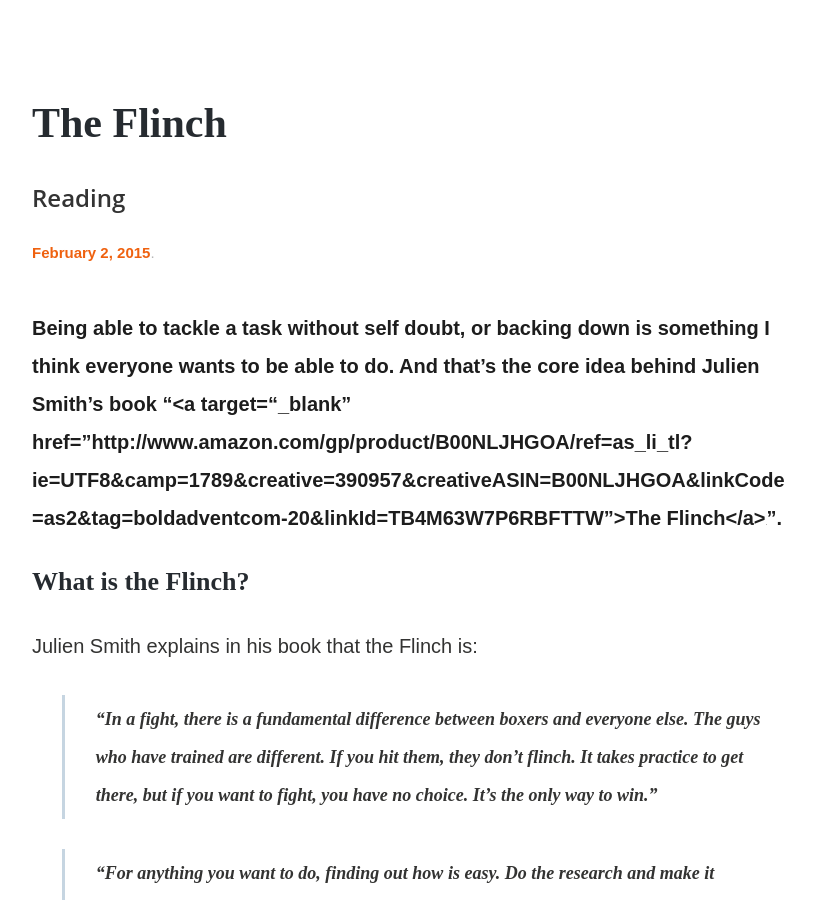
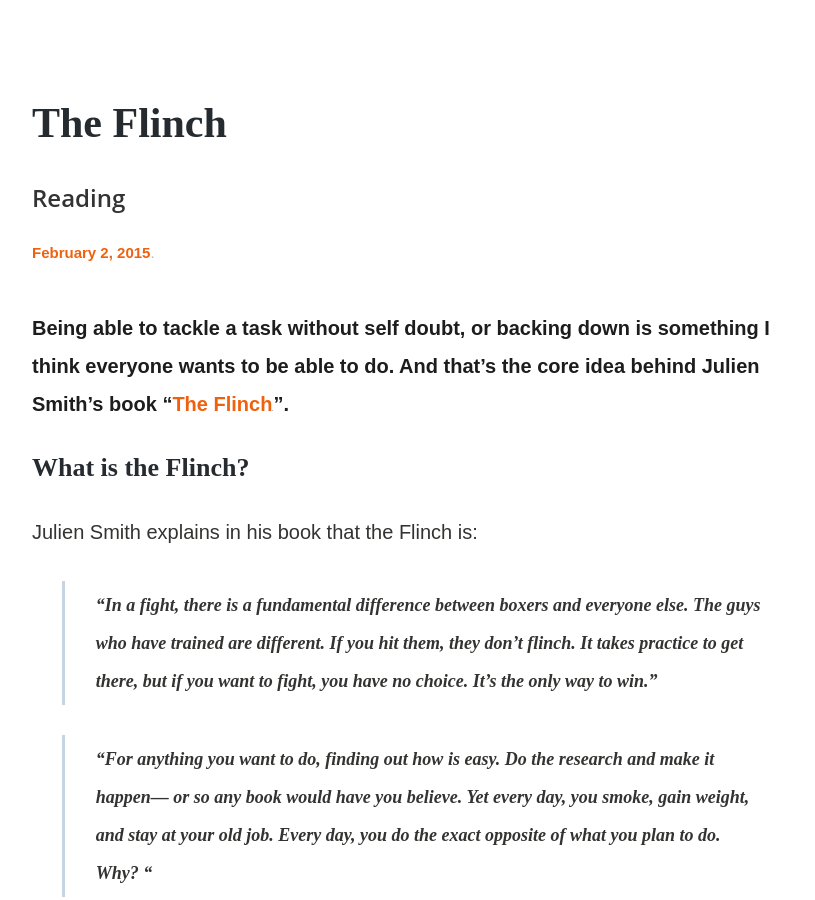
Before and after one commit to devbymike/mk3y.com, a Jekyll site: the page built from _posts/2015-02-02-julien-smith-the-flinch-book-review.md, in a window 1280 px wide and 900 px high. Shown: the whole window, without its empty margins (228-1043 px from the left). Built offline with Jekyll 4.4.1, drawn with Linux system fonts in a browser that asks for light colours; nearby versions of some CDN libraries; some of the changed text lies outside the part shown.

Commit message:
fixed broken links

```diff
--- a/_posts/2015-02-02-julien-smith-the-flinch-book-review.md
+++ b/_posts/2015-02-02-julien-smith-the-flinch-book-review.md
@@ -12,7 +12,7 @@
 
 ---
 
-Being able to tackle a task without self doubt, or backing down is something I think everyone wants to be able to do. And that’s the core idea behind Julien Smith’s book “<a target=“_blank” href="http://www.amazon.com/gp/product/B00NLJHGOA/ref=as_li_tl?ie=UTF8&camp=1789&creative=390957&creativeASIN=B00NLJHGOA&linkCode=as2&tag=boldadventcom-20&linkId=TB4M63W7P6RBFTTW">The Flinch</a><img src="http://ir-na.amazon-adsystem.com/e/ir?t=boldadventcom-20&l=as2&o=1&a=B00NLJHGOA" width="1" height="1" border="0" alt="" style="border:none !important; margin:0px !important;" />”.
+Being able to tackle a task without self doubt, or backing down is something I think everyone wants to be able to do. And that’s the core idea behind Julien Smith’s book "<a href="http://www.amazon.com/gp/product/B00NLJHGOA/ref=as_li_tl?ie=UTF8&camp=1789&creative=390957&creativeASIN=B00NLJHGOA&linkCode=as2&tag=boldadventcom-20&linkId=TB4M63W7P6RBFTTW" target="_blank">The Flinch</a><img src="http://ir-na.amazon-adsystem.com/e/ir?t=boldadventcom-20&l=as2&o=1&a=B00NLJHGOA" width="1" height="1" border="0" alt="" style="border:none !important; margin:0px !important;" />".
 
 ## What is the Flinch?
 
@@ -40,4 +40,4 @@
 
 The rest of the book goes into further detail about how to recognize your flinch and over come it. And the key to doing is recognizing your own flinch.
 
-The book is an excellent read, that one can read in single sitting. I highly recommend picking up a copy of “<a target=“_blank” href="http://www.amazon.com/gp/product/B00NLJHGOA/ref=as_li_tl?ie=UTF8&camp=1789&creative=390957&creativeASIN=B00NLJHGOA&linkCode=as2&tag=boldadventcom-20&linkId=TB4M63W7P6RBFTTW">The Flinch</a><img src="http://ir-na.amazon-adsystem.com/e/ir?t=boldadventcom-20&l=as2&o=1&a=B00NLJHGOA" width="1" height="1" border="0" alt="" style="border:none !important; margin:0px !important;" />” and reading it for yourself.
+The book is an excellent read, that one can read in single sitting. I highly recommend picking up a copy of "<a href="http://www.amazon.com/gp/product/B00NLJHGOA/ref=as_li_tl?ie=UTF8&camp=1789&creative=390957&creativeASIN=B00NLJHGOA&linkCode=as2&tag=boldadventcom-20&linkId=TB4M63W7P6RBFTTW" target="_blank">The Flinch</a><img src="http://ir-na.amazon-adsystem.com/e/ir?t=boldadventcom-20&l=as2&o=1&a=B00NLJHGOA" width="1" height="1" border="0" alt="" style="border:none !important; margin:0px !important;" />" and reading it for yourself.
```
Also changed, not shown: _posts/2015-01-26-A-10-day-fast.md (+1 -1 lines).
